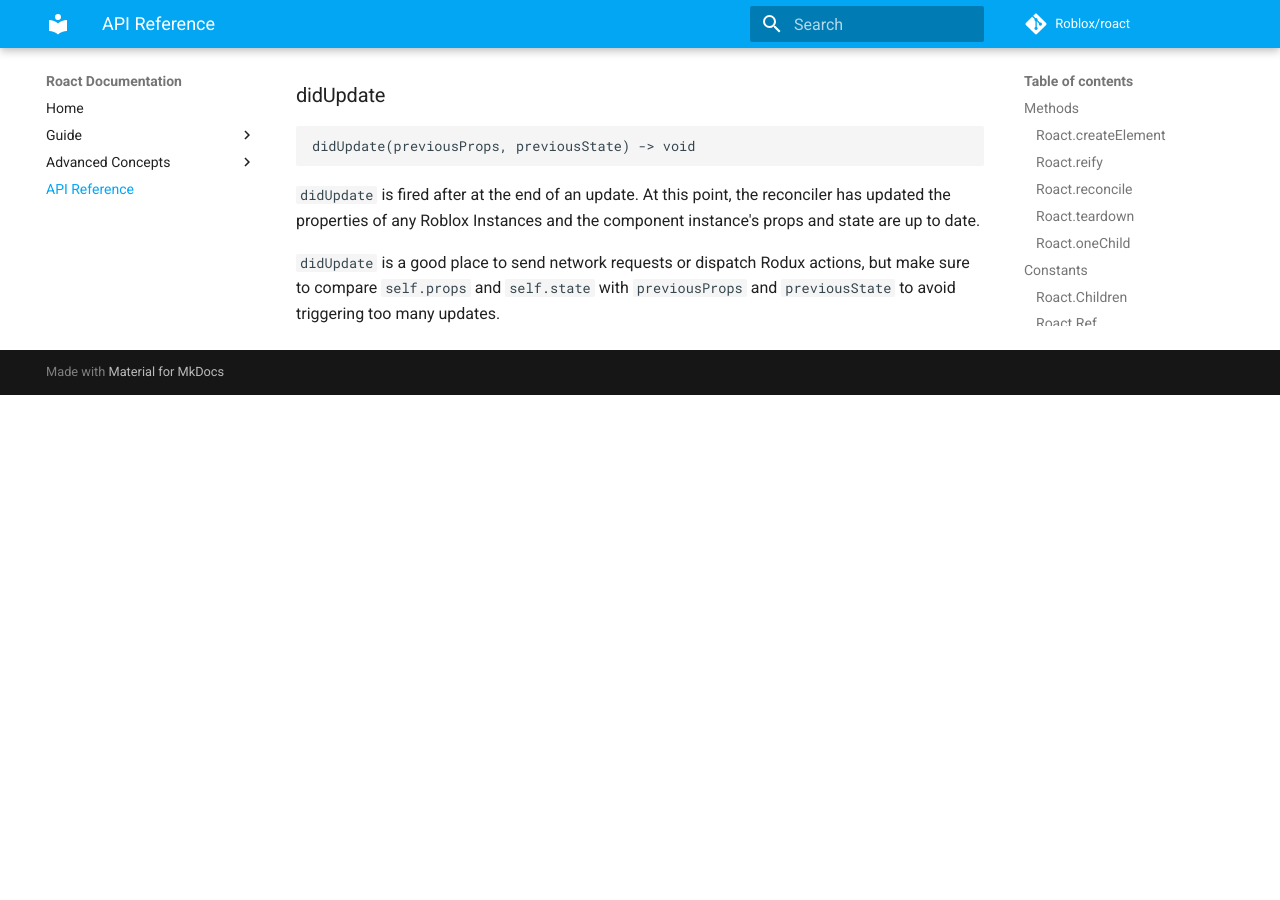
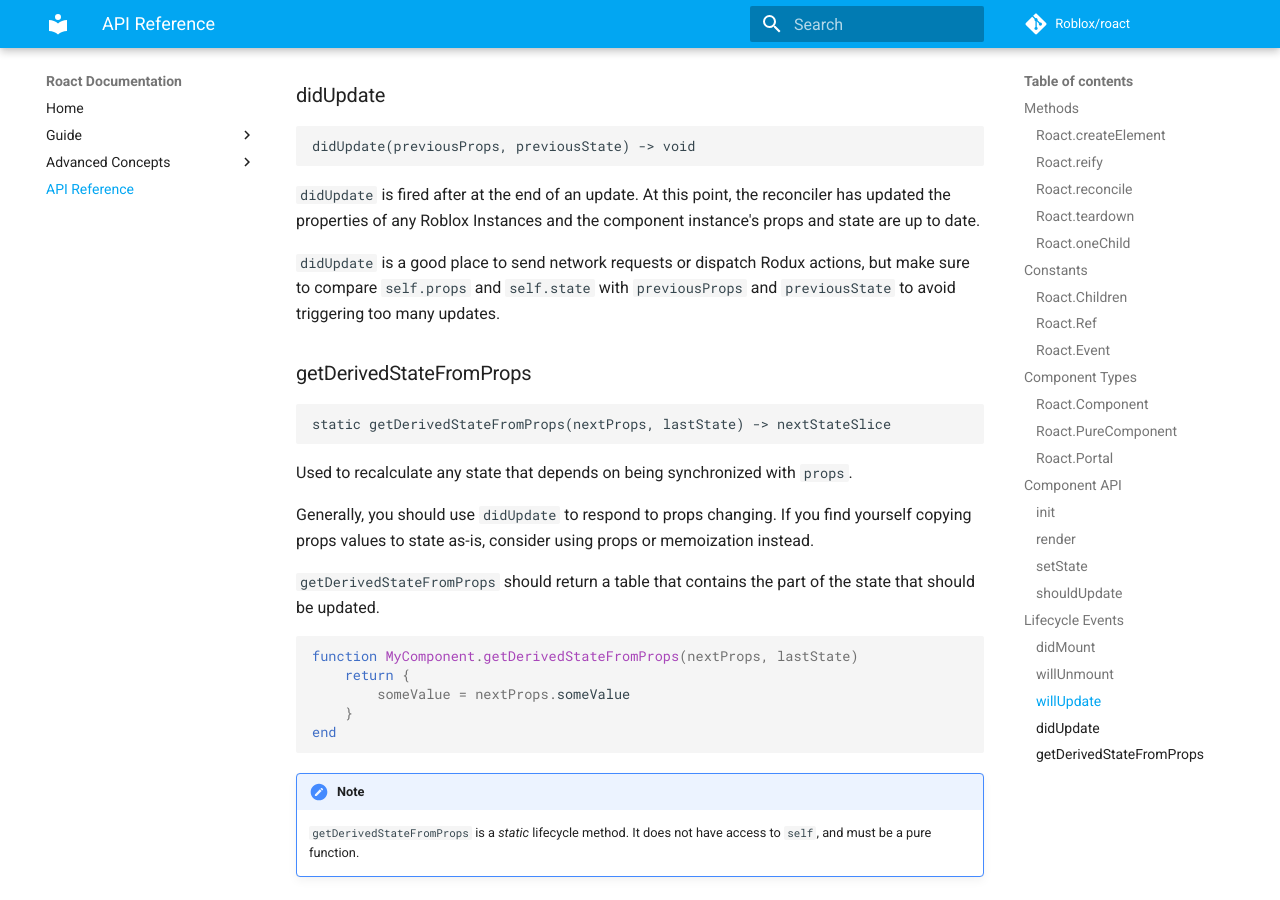
Before and after one commit to Roblox/roact, an MkDocs documentation site: the page built from docs/api-reference.md, in a window 1280 px wide and 900 px high, scrolled down 7003 px. Built offline with MkDocs 1.6.1 and Material for MkDocs 9.7.7, drawn with Linux system fonts in a browser that asks for light colours; comment, search, counter and statistics services are not loaded; old or Windows-style settings are respelled for this version of MkDocs; before the commit the page ends 7398 px from its top, so only the background shows below that.

Commit message:
Add docs for getDerivedStateFromProps. Closes #59.

````diff
--- a/docs/api-reference.md
+++ b/docs/api-reference.md
@@ -273,3 +273,25 @@ didUpdate(previousProps, previousState) -> void
 `didUpdate` is fired after at the end of an update. At this point, the reconciler has updated the properties of any Roblox Instances and the component instance's props and state are up to date.
 
 `didUpdate` is a good place to send network requests or dispatch Rodux actions, but make sure to compare `self.props` and `self.state` with `previousProps` and `previousState` to avoid triggering too many updates.
+
+### getDerivedStateFromProps
+```
+static getDerivedStateFromProps(nextProps, lastState) -> nextStateSlice
+```
+
+Used to recalculate any state that depends on being synchronized with `props`.
+
+Generally, you should use `didUpdate` to respond to props changing. If you find yourself copying props values to state as-is, consider using props or memoization instead.
+
+`getDerivedStateFromProps` should return a table that contains the part of the state that should be updated.
+
+```lua
+function MyComponent.getDerivedStateFromProps(nextProps, lastState)
+	return {
+		someValue = nextProps.someValue
+	}
+end
+```
+
+!!! note
+	`getDerivedStateFromProps` is a *static* lifecycle method. It does not have access to `self`, and must be a pure function.
````
